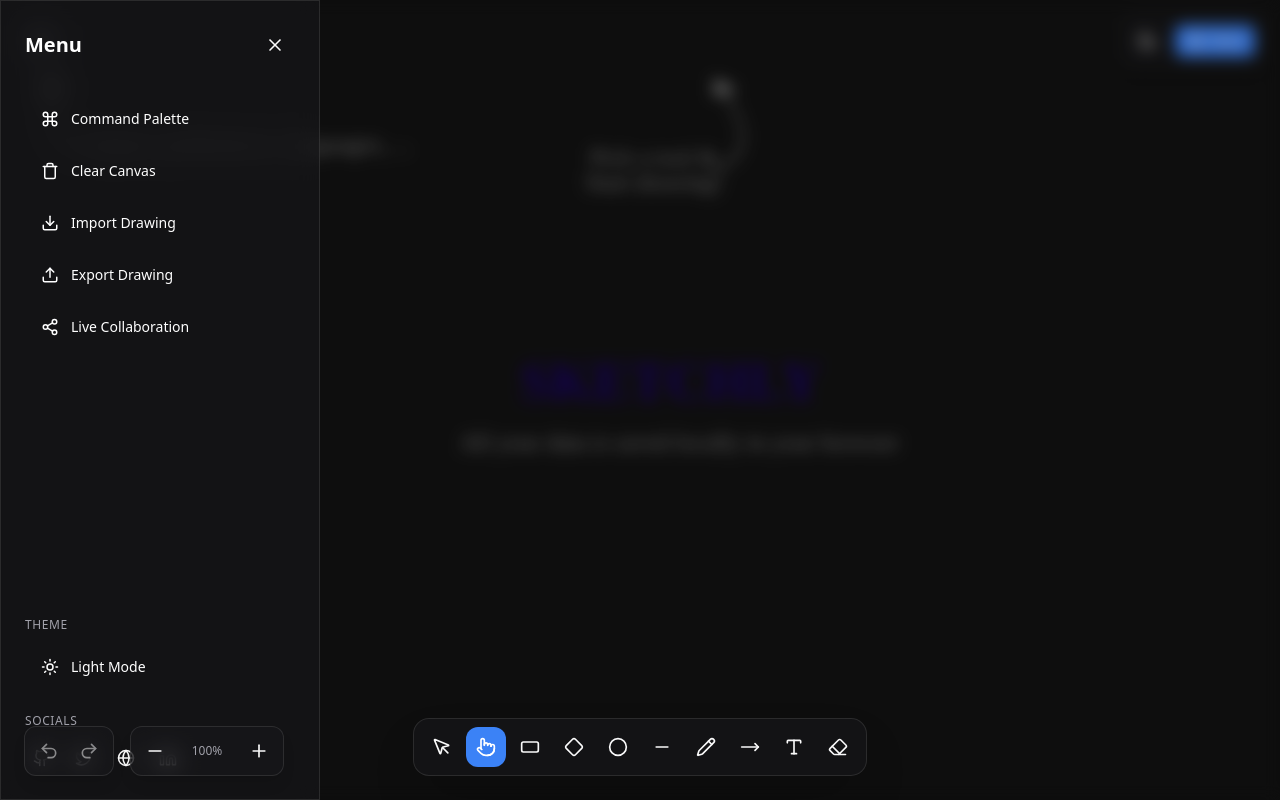
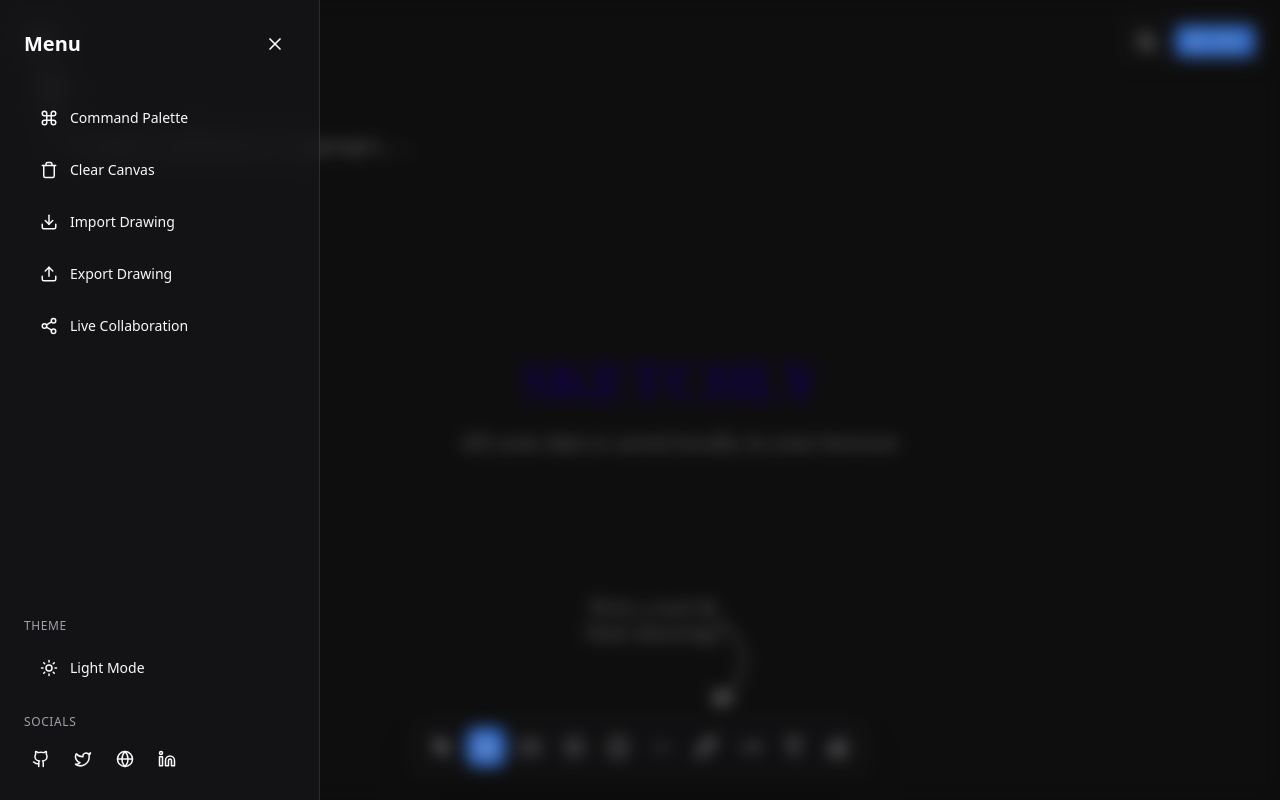
Before and after one commit to dakshydv/sketchly, a Next.js app in the folder apps/sketchly/: page / in a window 1280 px wide. Both pictures are taken after a click on the button 41 px from the left and 41 px from the top of the page. Built offline with nearby package versions, Linux system fonts and the light colour scheme.

Commit message:
update welcome canvas

```diff
--- a/apps/sketchly/src/app/layout.tsx
+++ b/apps/sketchly/src/app/layout.tsx
@@ -13,8 +13,8 @@ const geistMono = Geist_Mono({
 });
 
 export const metadata: Metadata = {
-  title: "Create Next App",
-  description: "Generated by create next app",
+  title: "Sketchly",
+  description: "Bring your ideas to life",
 };
 
 export default function RootLayout({
--- a/apps/sketchly/src/canvas-engine/engine.ts
+++ b/apps/sketchly/src/canvas-engine/engine.ts
@@ -723,28 +723,29 @@ export class Engine {
     this.ctx.fillText("Export, preferences, languages, ...", 85, 152);
 
     this.ctx.beginPath();
-    this.ctx.moveTo(window.innerWidth / 2 + 75, 170);
+    this.ctx.moveTo(window.innerWidth / 2 + 80, window.innerHeight - 180);
     this.ctx.quadraticCurveTo(
       window.innerWidth / 2 + 125,
-      150,
+      window.innerHeight - 140,
       window.innerWidth / 2 + 85,
-      95
+      window.innerHeight - 105
     );
     this.ctx.strokeStyle = "#7c7c7c";
     this.ctx.stroke();
 
     this.ctx.beginPath();
-    this.ctx.moveTo(window.innerWidth / 2 + 75, 95);
-    this.ctx.lineTo(window.innerWidth / 2 + 75, 80);
-    this.ctx.lineTo(window.innerWidth / 2 + 95, 90);
+    this.ctx.moveTo(window.innerWidth / 2 + 75, window.innerHeight - 110);
+    this.ctx.lineTo(window.innerWidth / 2 + 75, window.innerHeight - 95);
+    this.ctx.lineTo(window.innerWidth / 2 + 95, window.innerHeight - 100);
     this.ctx.closePath();
     // this.ctx.fillStyle = "#7c7c7c";
     this.ctx.fill();
     this.ctx.stroke();
 
     this.ctx.font = "24px 'Caveat', cursive";
-    this.ctx.fillText("Pick a tool &", window.innerWidth / 2 - 50, 165);
-    this.ctx.fillText("Start drawing!", window.innerWidth / 2 - 55, 190);
+    this.ctx.fillStyle = "#7c7c7c";
+    this.ctx.fillText("Pick a tool &", window.innerWidth / 2 - 50, window.innerHeight - 185);
+    this.ctx.fillText("Start drawing!", window.innerWidth / 2 - 55, window.innerHeight - 160);
 
     this.ctx.font = "900 55px 'Caveat', cursive";
     this.ctx.fillStyle = this.canvasTheme === "dark" ? "#190064" : "#a8a5ff";
--- a/apps/sketchly/src/components/RoomCanvas.tsx
+++ b/apps/sketchly/src/components/RoomCanvas.tsx
@@ -273,6 +273,7 @@ export function RoomCanvas({ roomId }: { roomId: number }) {
         onToggleTheme={() => setIsThemeDark(!isThemeDark)}
       />
 
+      {!isMenuOpen && (
         <CanvasControls
           onUndo={handleUndo}
           onRedo={handleRedo}
@@ -283,6 +284,7 @@ export function RoomCanvas({ roomId }: { roomId: number }) {
           canUndo={canUndo}
           canRedo={canRedo}
         />
+      )}
 
       <Toolbar activeTool={tool} onToolChange={setTool} />
 
--- a/apps/sketchly/src/components/ui/Menu.tsx
+++ b/apps/sketchly/src/components/ui/Menu.tsx
@@ -47,7 +47,7 @@ export function Menu({
   ];
 
   return (
-    <div className="fixed inset-0 z-50 flex justify-start">
+    <div className="fixed inset-0 z-[60] flex justify-start">
       {/* Backdrop */}
       <div
         className="absolute inset-0 bg-black/20 backdrop-blur-sm"
@@ -56,27 +56,17 @@ export function Menu({
 
       {/* Menu Panel */}
       <div
-        className={`relative w-80 h-full flex flex-col p-6 animate-in slide-in-from-left duration-200 ${
+        className={`relative w-80 h-screen border-r border-t-0 border-b-0 border-l-0 rounded-none flex flex-col p-6 animate-in slide-in-from-left duration-200 ${
           isDark
-            ? "glass-panel border-y-0 border-l-0"
-            : "bg-white border-r border-zinc-200 shadow-xl"
+            ? "glass-panel border-[var(--color-border)]"
+            : "bg-white border-gray-200 shadow-xl"
         }`}
+        style={{ borderTop: 'none', borderBottom: 'none', borderLeft: 'none' }}
       >
         <div className="flex justify-between items-center mb-8">
-          <h2
-            className={`text-xl font-bold ${
-              isDark ? "text-white" : "text-zinc-900"
-            }`}
-          >
-            Menu
-          </h2>
-          <Button
-            variant="icon"
-            size="icon"
-            onClick={onClose}
-            className={!isDark ? "text-zinc-900 hover:bg-zinc-100" : ""}
-          >
-            <X size={20} />
+          <h2 className={`text-xl font-bold ${isDark ? "text-white" : "text-gray-900"}`}>Menu</h2>
+          <Button variant="icon" size="icon" onClick={onClose}>
+            <X size={20} color={isDark ? "white" : "black"} />
           </Button>
         </div>
 
@@ -84,10 +74,10 @@ export function Menu({
           {menuItems.map((item, index) => (
             <button
               key={index}
-              className={`flex items-center gap-3 px-4 py-3 rounded-lg transition-colors text-left text-sm font-medium ${
+              className={`flex items-center gap-3 px-4 py-3 rounded-lg hover:cursor-pointer transition-colors text-left text-sm font-medium ${
                 isDark
-                  ? "hover:bg-[var(--color-surface-hover)] text-white"
-                  : "hover:bg-zinc-100 text-zinc-700"
+                  ? "hover:bg-[var(--color-surface-hover)] text-[var(--color-foreground)]"
+                  : "hover:bg-gray-100 text-gray-900"
               }`}
               onClick={() => {
                 item.onClick();
@@ -102,18 +92,12 @@ export function Menu({
 
         <div className="mt-auto">
           <div className="mb-6">
-            <p
-              className={`text-xs font-medium mb-3 uppercase tracking-wider ${
-                isDark ? "text-[var(--color-muted)]" : "text-zinc-500"
-              }`}
-            >
-              Theme
-            </p>
-            <button
-              className={`flex items-center gap-3 px-4 py-3 rounded-lg transition-colors text-left text-sm font-medium w-full ${
+             <p className={`text-xs font-medium mb-3 uppercase tracking-wider ${isDark ? "text-[var(--color-muted)]" : "text-gray-500"}`}>Theme</p>
+             <button
+              className={`flex items-center gap-3 px-4 py-3 rounded-lg hover:cursor-pointer transition-colors text-left text-sm font-medium w-full ${
                 isDark
-                  ? "hover:bg-[var(--color-surface-hover)] text-white"
-                  : "hover:bg-zinc-100 text-zinc-700"
+                  ? "hover:bg-[var(--color-surface-hover)] text-[var(--color-foreground)]"
+                  : "hover:bg-gray-100 text-gray-900"
               }`}
               onClick={onToggleTheme}
             >
@@ -122,13 +106,7 @@ export function Menu({
             </button>
           </div>
 
-          <p
-            className={`text-xs font-medium mb-3 uppercase tracking-wider ${
-              isDark ? "text-[var(--color-muted)]" : "text-zinc-500"
-            }`}
-          >
-            Socials
-          </p>
+          <p className={`text-xs font-medium mb-3 uppercase tracking-wider ${isDark ? "text-[var(--color-muted)]" : "text-gray-500"}`}>Socials</p>
           <div className="flex gap-2">
             {socialLinks.map((link, index) => (
               <a
@@ -139,7 +117,7 @@ export function Menu({
                 className={`p-2 rounded-lg transition-colors ${
                   isDark
                     ? "hover:bg-[var(--color-surface-hover)] text-[var(--color-foreground)]"
-                    : "hover:bg-zinc-100 text-zinc-700"
+                    : "hover:bg-gray-100 text-gray-700"
                 }`}
               >
                 {link.icon}
```
Lines whose indentation alone changed are shown as unchanged.
